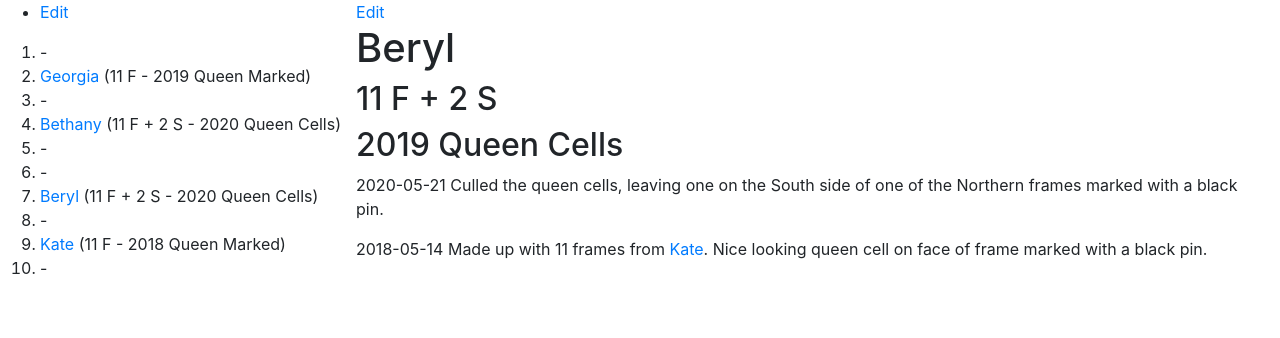
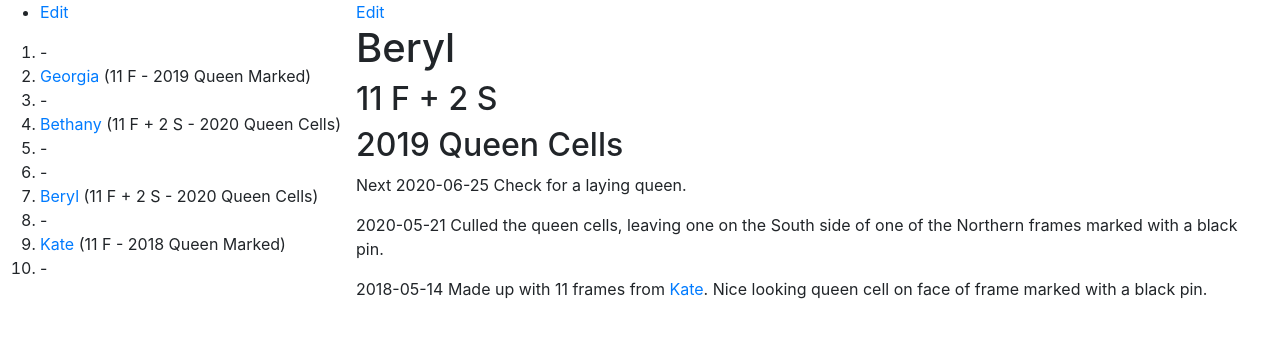
Before and after one commit to joejcollins/rhapsody-angel, a Jekyll site: the page built from queens/2020-beryl.md, in a window 1280 px wide. Shown: the top 338 px of the page. Built offline with Jekyll 4.4.1, drawn with Linux system fonts in a browser that asks for light colours; our own code applies the rules of GitHub Pages for plain Markdown files.

Commit message:
Reminder

```diff
--- a/queens/2020-beryl.md
+++ b/queens/2020-beryl.md
@@ -2,6 +2,8 @@
 ## 11 F + 2 S
 ## 2019 Queen Cells
 
+Next 2020-06-25 Check for a laying queen.
+
 2020-05-21 Culled the queen cells, leaving one on the South side of one of the Northern frames marked with a black pin.
 
 2018-05-14 Made up with 11 frames from [Kate]({{ site.baseurl }}/queens/2018-Kate.html).  Nice looking queen cell on face of frame marked with a black pin.
```
Also changed, not shown: 1 other file.
